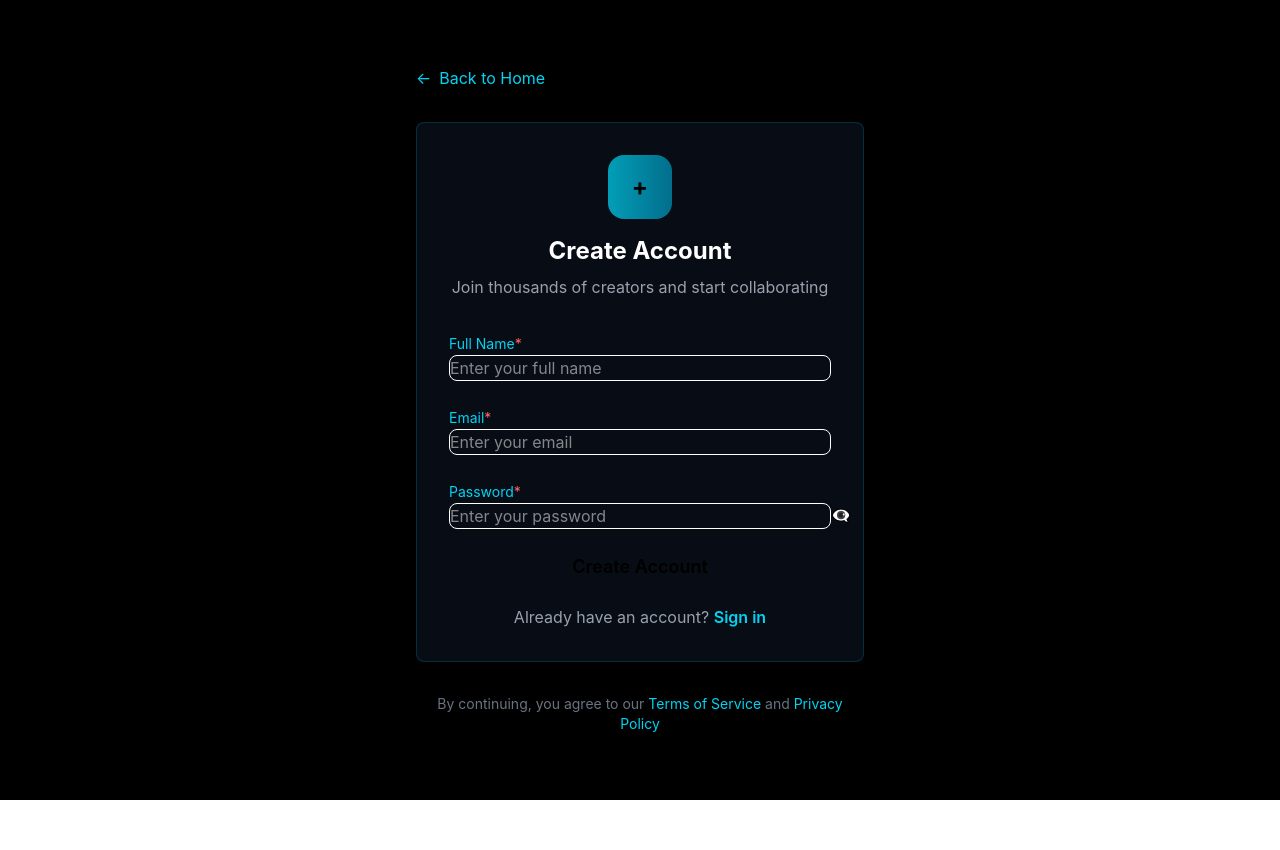
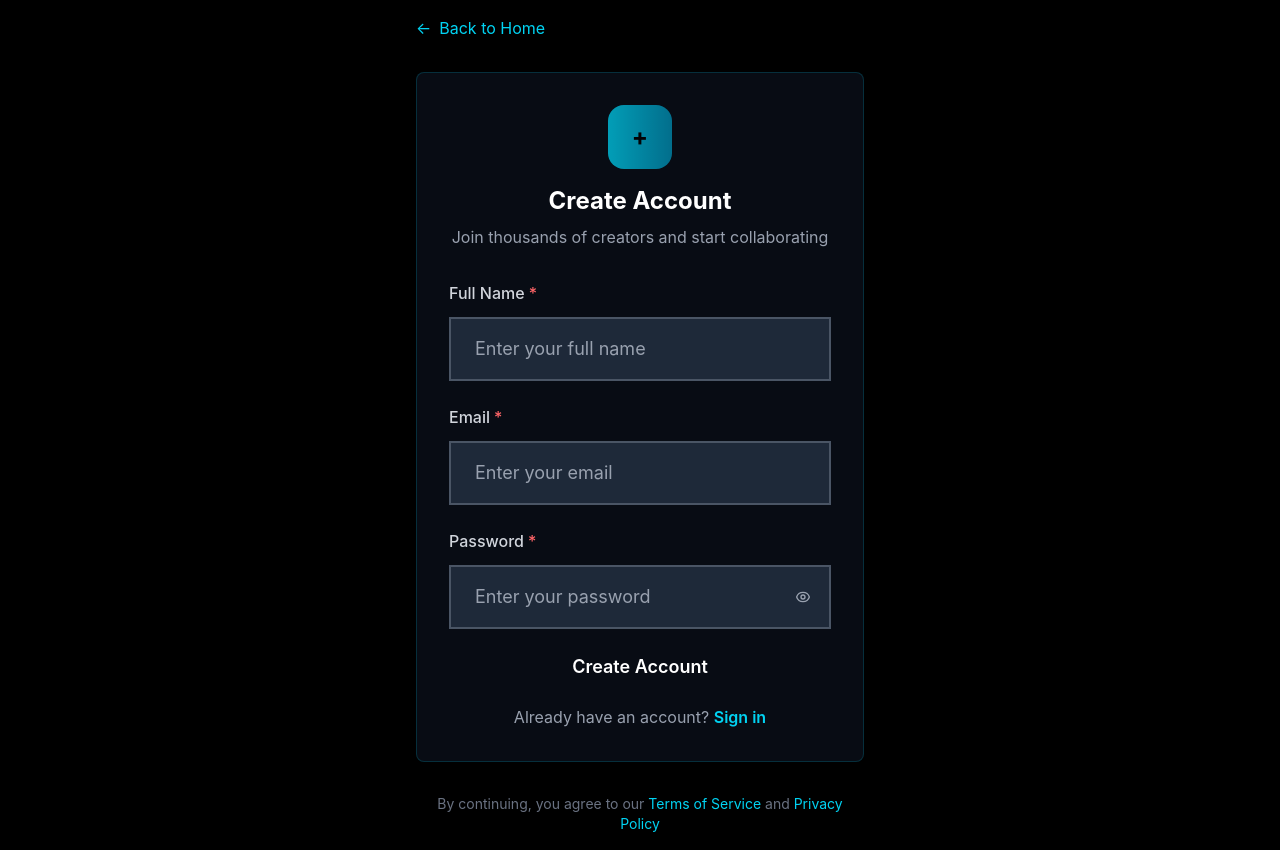
Before and after one commit to Jimil1407/exacalidraw, a Next.js app in the folder apps/excali-fe/: page /signup in a window 1280 px wide. Before the commit the page ends 800 px from the top, so only its background shows below. Built offline with nearby package versions, Linux system fonts and the light colour scheme.

Commit message:
fixed button/input imports

```diff
--- /dev/null
+++ b/apps/excali-fe/app/canvas/[roomId]/page.tsx
@@ -0,0 +1,3 @@
+export function CanvasPage() {
+  return <div>CanvasPage</div>;
+}
--- a/apps/excali-fe/app/page.tsx
+++ b/apps/excali-fe/app/page.tsx
@@ -22,7 +22,7 @@ export default function Home() {
           </Link>
           <Link href="/signup">
             <Button variant="primary">
-              Get Started w me
+              Get Started
             </Button>
           </Link>
         </div>
@@ -156,7 +156,7 @@ export default function Home() {
             </span>
           </div>
           <p className="text-gray-400">
-            © 2024 ExcaliDraw. Built with ❤️ for creators everywhere.
+            © 2024 ExcaliDraw. Built by Jimil for creators everywhere.
           </p>
         </div>
       </footer>
--- a/apps/excali-fe/components/AuthPage.tsx
+++ b/apps/excali-fe/components/AuthPage.tsx
@@ -2,8 +2,87 @@
 
 import { useState } from "react";
 import Link from "next/link";
-import { Button, Input } from "../../../packages/ui/src";
+import { Button } from "../../../packages/ui/src";
 import { HTTP_URL } from "@/app/config";
+
+interface InputProps {
+  id?: string;
+  type?: "text" | "email" | "password";
+  label?: string;
+  placeholder?: string;
+  value: string;
+  onChange: (value: string) => void;
+  required?: boolean;
+  showPasswordToggle?: boolean;
+}
+
+function Input({
+  id,
+  type = "text",
+  label,
+  placeholder,
+  value,
+  onChange,
+  required = false,
+  showPasswordToggle = false,
+}: InputProps) {
+  const [showPassword, setShowPassword] = useState(false);
+  const [isFocused, setIsFocused] = useState(false);
+
+  const inputType = type === "password" && showPassword ? "text" : type;
+
+  const baseClasses = "w-full px-6 py-4 text-lg bg-gray-800 border-2 text-white placeholder:text-gray-400 transition-all duration-200 focus:outline-none focus:ring-2 focus:ring-offset-2 focus:ring-offset-gray-900 focus:ring-cyan-500";
+
+  const stateClasses = isFocused
+    ? "border-cyan-500 focus:border-cyan-500"
+    : "border-gray-600 focus:border-cyan-500";
+
+  const classes = `${baseClasses} ${stateClasses}`;
+
+  return (
+    <div className="space-y-3">
+      {label && (
+        <label htmlFor={id} className="block text-gray-300 text-md font-medium">
+          {label}
+          {required && <span className="text-red-400 ml-1">*</span>}
+        </label>
+      )}
+
+      <div className="relative">
+        <input
+          id={id}
+          type={inputType}
+          placeholder={placeholder}
+          value={value}
+          onChange={(e) => onChange(e.target.value)}
+          onFocus={() => setIsFocused(true)}
+          onBlur={() => setIsFocused(false)}
+          required={required}
+          className={classes}
+        />
+
+        {showPasswordToggle && type === "password" && (
+          <button
+            type="button"
+            onClick={() => setShowPassword(!showPassword)}
+            className="absolute right-4 top-1/2 transform -translate-y-1/2 text-gray-400 hover:text-cyan-400 transition-colors duration-200 p-1 rounded w-6 h-6"
+          >
+            {showPassword ? (
+              <svg className="w-full h-full" fill="none" stroke="currentColor" viewBox="0 0 24 24">
+                <path strokeLinecap="round" strokeLinejoin="round" strokeWidth={2} d="M13.875 18.825A10.05 10.05 0 0112 19c-4.478 0-8.268-2.943-9.543-7a9.97 9.97 0 011.563-3.029m5.858.908a3 3 0 114.243 4.243M9.878 9.878l4.242 4.242M9.878 9.878L3 3m6.878 6.878L21 21" />
+              </svg>
+            ) : (
+              <svg className="w-full h-full" fill="none" stroke="currentColor" viewBox="0 0 24 24">
+                <path strokeLinecap="round" strokeLinejoin="round" strokeWidth={2} d="M15 12a3 3 0 11-6 0 3 3 0 016 0z" />
+                <path strokeLinecap="round" strokeLinejoin="round" strokeWidth={2} d="M2.458 12C3.732 7.943 7.523 5 12 5c4.478 0 8.268 2.943 9.542 7-1.274 4.057-5.064 7-9.542 7-4.477 0-8.268-2.943-9.542-7z" />
+              </svg>
+            )}
+          </button>
+        )}
+      </div>
+    </div>
+  );
+}
 
 export function Authpage({ isSignin }: { isSignin: boolean }) {
   const [email, setEmail] = useState("");
--- a/apps/excali-fe/package.json
+++ b/apps/excali-fe/package.json
@@ -17,7 +17,8 @@
     "postcss": "^8.5.6",
     "react": "19.1.0",
     "react-dom": "19.1.0",
-    "tailwind-merge": "^3.3.1"
+    "tailwind-merge": "^3.3.1",
+    "@repo/ui": "workspace:*"
   },
   "devDependencies": {
     "@eslint/eslintrc": "^3",
--- a/packages/ui/package.json
+++ b/packages/ui/package.json
@@ -3,7 +3,7 @@
   "version": "0.0.0",
   "private": true,
   "exports": {
-    "./ui": "./src/index.ts"
+    "./": "./"
   },
   "scripts": {
     "lint": "eslint . --max-warnings 0",
--- a/packages/ui/src/button.tsx
+++ b/packages/ui/src/button.tsx
@@ -4,7 +4,7 @@ import { ReactNode } from "react";
 
 interface ButtonProps {
   children: ReactNode;
-  variant?: "primary" | "secondary" | "ghost";
+  variant?: "primary" | "secondary" | "ghost" | "outline" | "destructive" | "success";
   size?: "sm" | "md" | "lg";
   disabled?: boolean;
   loading?: boolean;
@@ -23,18 +23,21 @@ export const Button = ({
   type = "button",
   className = "",
 }: ButtonProps) => {
-  const baseClasses = "font-semibold rounded-lg transition-all duration-200 transform hover:scale-105 disabled:opacity-50 disabled:cursor-not-allowed disabled:transform-none focus:outline-none focus:ring-2 focus:ring-cyan-500/20";
+  const baseClasses = "font-semibold rounded-lg transition-all duration-200 transform hover:scale-105 disabled:opacity-50 disabled:cursor-not-allowed disabled:transform-none focus:outline-none focus:ring-2 focus:ring-offset-2 focus:ring-offset-background";
 
   const variantClasses = {
-    primary: "bg-cyan-500 hover:bg-cyan-600 text-black hover:shadow-lg hover:shadow-cyan-500/25",
-    secondary: "border border-cyan-500 text-cyan-400 hover:bg-cyan-500/10",
-    ghost: "text-cyan-400 hover:text-cyan-300 hover:bg-cyan-500/5"
+    primary: "bg-blue-600 hover:bg-blue-700 text-white shadow-sm hover:shadow-md focus:ring-blue-500 dark:bg-blue-500 dark:hover:bg-blue-600",
+    secondary: "bg-gray-100 hover:bg-gray-200 text-gray-900 shadow-sm hover:shadow-md focus:ring-gray-500 dark:bg-gray-800 dark:hover:bg-gray-700 dark:text-gray-100",
+    ghost: "text-gray-700 hover:text-gray-900 hover:bg-gray-100 focus:ring-gray-500 dark:text-gray-300 dark:hover:text-white dark:hover:bg-gray-800",
+    outline: "border-2 border-gray-300 text-gray-700 hover:bg-gray-50 hover:border-gray-400 focus:ring-gray-500 dark:border-gray-600 dark:text-gray-300 dark:hover:bg-gray-800 dark:hover:border-gray-500",
+    destructive: "bg-red-600 hover:bg-red-700 text-white shadow-sm hover:shadow-md focus:ring-red-500 dark:bg-red-500 dark:hover:bg-red-600",
+    success: "bg-green-600 hover:bg-green-700 text-white shadow-sm hover:shadow-md focus:ring-green-500 dark:bg-green-500 dark:hover:bg-green-600"
   };
 
   const sizeClasses = {
-    sm: "px-3 py-2 text-sm",
-    md: "px-4 py-2",
-    lg: "px-8 py-4 text-lg"
+    sm: "px-3 py-1.5 text-sm",
+    md: "px-4 py-2 text-base",
+    lg: "px-6 py-3 text-lg"
   };
 
   const classes = `${baseClasses} ${variantClasses[variant]} ${sizeClasses[size]} ${className}`;
--- a/packages/ui/src/input.tsx
+++ b/packages/ui/src/input.tsx
@@ -14,6 +14,7 @@ interface InputProps {
   disabled?: boolean;
   className?: string;
   showPasswordToggle?: boolean;
+  size?: "sm" | "md" | "lg";
 }
 
 export function Input({
@@ -28,30 +29,43 @@ export function Input({
   disabled = false,
   className = "",
   showPasswordToggle = false,
+  size = "md",
 }: InputProps) {
   const [showPassword, setShowPassword] = useState(false);
   const [isFocused, setIsFocused] = useState(false);
 
   const inputType = type === "password" && showPassword ? "text" : type;
 
-  const baseClasses = "w-full px-4 py-3 bg-gray-800 border rounded-lg text-white placeholder:text-gray-500 transition-all duration-200 focus:outline-none focus:ring-2 focus:ring-cyan-500/20";
+  const baseClasses = "w-full bg-white border-2 text-gray-900 placeholder:text-gray-500 transition-all duration-200 focus:outline-none focus:ring-2 focus:ring-offset-2 focus:ring-offset-white dark:bg-gray-900 dark:text-white dark:placeholder:text-gray-400 dark:focus:ring-offset-gray-900";
+
+  const sizeClasses = {
+    sm: "px-3 py-2 text-sm",
+    md: "px-4 py-3 text-base",
+    lg: "px-6 py-4 text-lg"
+  };
 
   const stateClasses = error
-    ? "border-red-500 focus:border-red-500"
+    ? "border-red-500 focus:border-red-500 focus:ring-red-500"
     : isFocused
-    ? "border-cyan-500 focus:border-cyan-500"
-    : "border-gray-700 focus:border-cyan-500";
+    ? "border-blue-500 focus:border-blue-500 focus:ring-blue-500"
+    : "border-gray-300 focus:border-blue-500 focus:ring-blue-500 dark:border-gray-600 dark:focus:border-blue-400";
 
-  const disabledClasses = disabled ? "opacity-50 cursor-not-allowed" : "";
+  const disabledClasses = disabled ? "opacity-50 cursor-not-allowed bg-gray-100 dark:bg-gray-800" : "";
 
-  const classes = `${baseClasses} ${stateClasses} ${disabledClasses} ${className}`;
+  const classes = `${baseClasses} ${sizeClasses[size]} ${stateClasses} ${disabledClasses} ${className}`;
+
+  const labelSizeClasses = {
+    sm: "text-sm",
+    md: "text-base",
+    lg: "text-lg"
+  };
 
   return (
-    <div className="space-y-2">
+    <div className="space-y-3">
       {label && (
-        <label htmlFor={id} className="block text-cyan-400 text-sm font-medium">
+        <label htmlFor={id} className={`block text-gray-700 dark:text-gray-300 font-medium ${labelSizeClasses[size]}`}>
           {label}
-          {required && <span className="text-red-400 ml-1">*</span>}
+          {required && <span className="text-red-500 ml-1">*</span>}
         </label>
       )}
 
@@ -73,15 +87,31 @@ export function Input({
           <button
             type="button"
             onClick={() => setShowPassword(!showPassword)}
-            className="absolute right-3 top-1/2 transform -translate-y-1/2 text-gray-400 hover:text-cyan-400 transition-colors duration-200"
+            className={`absolute right-3 top-1/2 transform -translate-y-1/2 text-gray-400 hover:text-gray-600 dark:hover:text-gray-300 transition-colors duration-200 p-1 rounded ${
+              size === "lg" ? "w-6 h-6" : size === "sm" ? "w-4 h-4" : "w-5 h-5"
+            }`}
           >
-            {showPassword ? "👁️" : "👁️‍🗨️"}
+            {showPassword ? (
+              <svg className="w-full h-full" fill="none" stroke="currentColor" viewBox="0 0 24 24">
+                <path strokeLinecap="round" strokeLinejoin="round" strokeWidth={2} d="M13.875 18.825A10.05 10.05 0 0112 19c-4.478 0-8.268-2.943-9.543-7a9.97 9.97 0 011.563-3.029m5.858.908a3 3 0 114.243 4.243M9.878 9.878l4.242 4.242M9.878 9.878L3 3m6.878 6.878L21 21" />
+              </svg>
+            ) : (
+              <svg className="w-full h-full" fill="none" stroke="currentColor" viewBox="0 0 24 24">
+                <path strokeLinecap="round" strokeLinejoin="round" strokeWidth={2} d="M15 12a3 3 0 11-6 0 3 3 0 016 0z" />
+                <path strokeLinecap="round" strokeLinejoin="round" strokeWidth={2} d="M2.458 12C3.732 7.943 7.523 5 12 5c4.478 0 8.268 2.943 9.542 7-1.274 4.057-5.064 7-9.542 7-4.477 0-8.268-2.943-9.542-7z" />
+              </svg>
+            )}
           </button>
         )}
       </div>
 
       {error && (
-        <p className="text-red-400 text-sm">{error}</p>
+        <p className={`text-red-500 dark:text-red-400 flex items-center gap-2 ${size === "sm" ? "text-sm" : size === "lg" ? "text-lg" : "text-base"}`}>
+          <svg className={`${size === "sm" ? "w-4 h-4" : size === "lg" ? "w-6 h-6" : "w-5 h-5"}`} fill="none" stroke="currentColor" viewBox="0 0 24 24">
+            <path strokeLinecap="round" strokeLinejoin="round" strokeWidth={2} d="M12 8v4m0 4h.01M21 12a9 9 0 11-18 0 9 9 0 0118 0z" />
+          </svg>
+          {error}
+        </p>
       )}
     </div>
   );
```
Also changed, not shown: packages/ui/tsconfig.json (+1 -6 lines), 1 other file (tests, documents, lock files or other folders).
